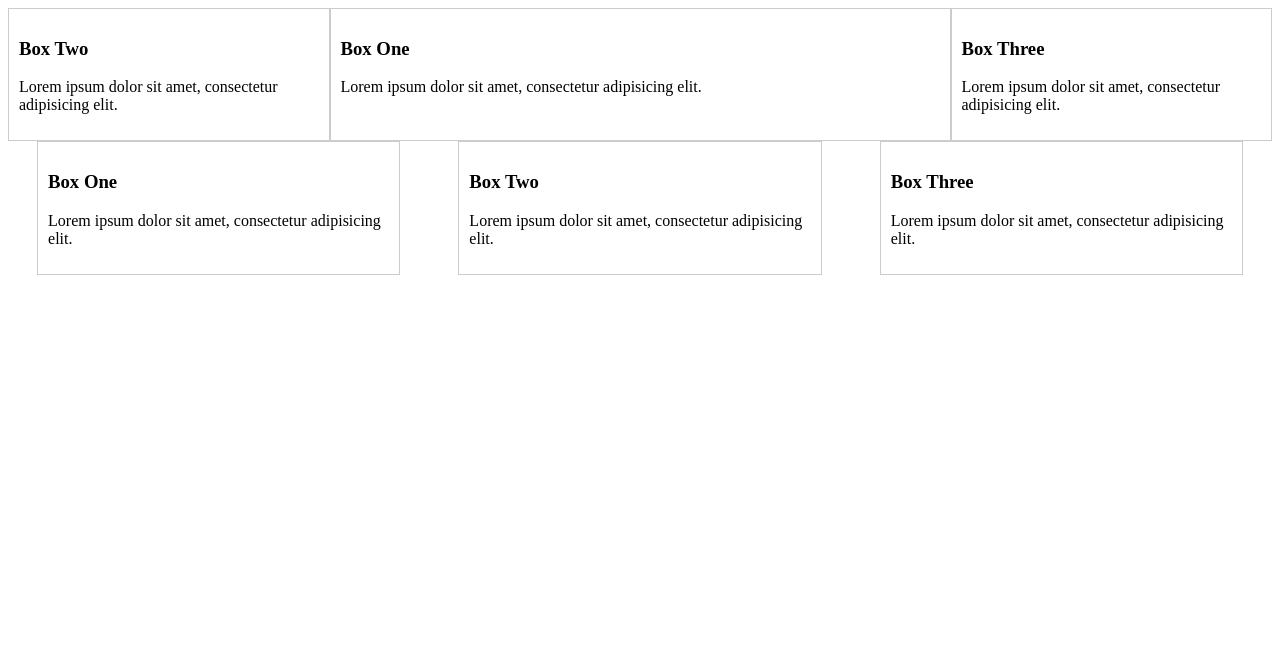
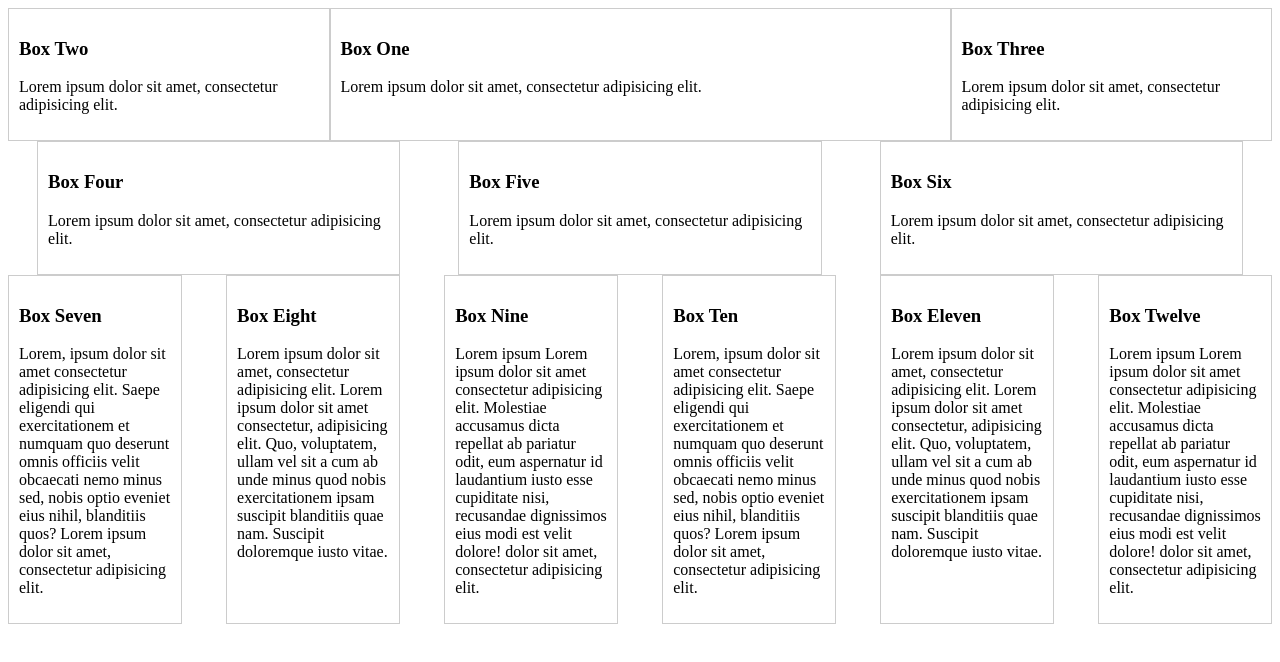
Before and after one commit to dhikshith12/webprojects, a plain HTML site: page frontend/flexbox/index.html in a window 1280 px wide. Drawn offline with Linux system fonts and the light colour scheme.

Commit message:
flexbox@2

```diff
--- a/frontend/flexbox/index.html
+++ b/frontend/flexbox/index.html
@@ -1,11 +1,18 @@
 <style>
-    .container-1{
-        display: flex;
-        flex-direction: row;
-        /* align-items: flex-end ,flex-start,center;  */
+    @media(min-width: 768px){
+         .container-1{
+            display: flex;
+            flex-direction: row;
+            /* align-items: flex-end ,flex-start,center;  */
+        }
+        .container-2{
+            justify-content: space-around;
+            display: flex;
+        }
     }
 
-    .container-1 div, .container-2 div{
+
+    .container-1 div, .container-2 div, .container-3 div{
         border: 1px #ccc solid;
         padding: 10px;
     }
@@ -21,13 +28,21 @@
         flex: 1;
         order: 3;
     }
-    .container-2{
-        justify-content: space-around;
+
+    .container-2-box{
+        flex-basis: 27%;
+    }
+
+    .container-3{
         display: flex;
+        flex-wrap: wrap;
+        justify-content: space-between;
     }
-    .container-2-box{
-        width: 27%;
+
+    .container-3-box{
+        flex-basis: 12%;
     }
+
 </style>
 
 <html>
@@ -48,17 +63,43 @@
             </div>
             <div class="container-2">
                 <div class="container-2-box">
-                    <h3>Box One</h3>
+                    <h3>Box Four</h3>
                     <p>Lorem ipsum dolor sit amet, consectetur adipisicing elit.</p>
                 </div>
                 <div class="container-2-box">
-                    <h3>Box Two</h3>
+                    <h3>Box Five</h3>
                     <p>Lorem ipsum dolor sit amet, consectetur adipisicing elit.</p>
                 </div>
                 <div class="container-2-box">
-                    <h3>Box Three</h3>
+                    <h3>Box Six</h3>
                     <p>Lorem ipsum dolor sit amet, consectetur adipisicing elit.</p>
                 </div>
+            </div>
+            <div class="container-3">
+                <div class="container-3-box">
+                    <h3>Box Seven</h3>
+                    <p>Lorem, ipsum dolor sit amet consectetur adipisicing elit. Saepe eligendi qui exercitationem et numquam quo deserunt omnis officiis velit obcaecati nemo minus sed, nobis optio eveniet eius nihil, blanditiis quos? Lorem ipsum dolor sit amet, consectetur adipisicing elit.</p>
                 </div>
+                <div class="container-3-box">
+                    <h3>Box Eight</h3>
+                    <p>Lorem ipsum dolor sit amet, consectetur adipisicing elit. Lorem ipsum dolor sit amet consectetur, adipisicing elit. Quo, voluptatem, ullam vel sit a cum ab unde minus quod nobis exercitationem ipsam suscipit blanditiis quae nam. Suscipit doloremque iusto vitae.</p>
+                </div>
+                <div class="container-3-box">
+                    <h3>Box Nine</h3>
+                    <p>Lorem ipsum Lorem ipsum dolor sit amet consectetur adipisicing elit. Molestiae accusamus dicta repellat ab pariatur odit, eum aspernatur id laudantium iusto esse cupiditate nisi, recusandae dignissimos eius modi est velit dolore! dolor sit amet, consectetur adipisicing elit.</p>
+                </div>
+                <div class="container-3-box">
+                    <h3>Box Ten</h3>
+                    <p>Lorem, ipsum dolor sit amet consectetur adipisicing elit. Saepe eligendi qui exercitationem et numquam quo deserunt omnis officiis velit obcaecati nemo minus sed, nobis optio eveniet eius nihil, blanditiis quos? Lorem ipsum dolor sit amet, consectetur adipisicing elit.</p>
+                </div>
+                <div class="container-3-box">
+                    <h3>Box Eleven</h3>
+                    <p>Lorem ipsum dolor sit amet, consectetur adipisicing elit. Lorem ipsum dolor sit amet consectetur, adipisicing elit. Quo, voluptatem, ullam vel sit a cum ab unde minus quod nobis exercitationem ipsam suscipit blanditiis quae nam. Suscipit doloremque iusto vitae.</p>
+                </div>
+                <div class="container-3-box">
+                    <h3>Box Twelve</h3>
+                    <p>Lorem ipsum Lorem ipsum dolor sit amet consectetur adipisicing elit. Molestiae accusamus dicta repellat ab pariatur odit, eum aspernatur id laudantium iusto esse cupiditate nisi, recusandae dignissimos eius modi est velit dolore! dolor sit amet, consectetur adipisicing elit.</p>
+                </div>
+            </div>
     </body>
 </html>
```
